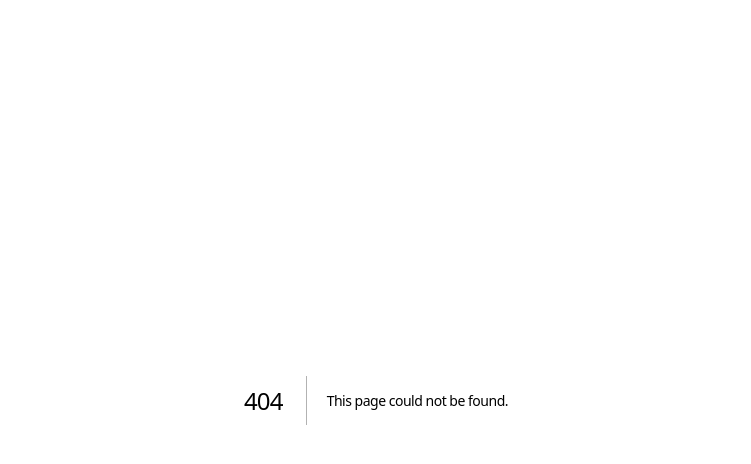
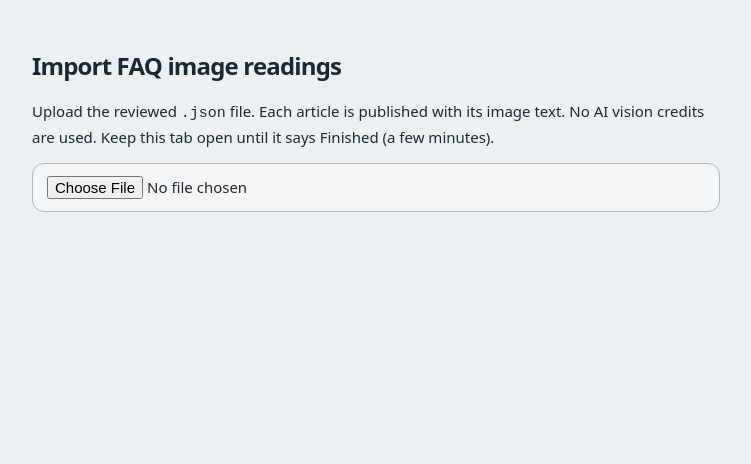
Before and after one commit to faiyaaaaaaz/FundedNext-Knowledge-Hub, a Next.js app: page /knowledge-import in a window 1280 px wide. Before the commit this address had no page. Shown: the top 464 px of the page, without its empty margins (264-1015 px from the left). Built offline with nearby package versions, Linux system fonts and the light colour scheme.

Commit message:
Add KnowledgeImport component for uploading image readings
This component allows users to upload a JSON file containing image readings for articles. It processes the file, imports the readings, and displays the results including any errors encountered during the import.

```diff
--- /dev/null
+++ b/pages/knowledge-import.js
@@ -0,0 +1,62 @@
+import { useState } from 'react';
+
+// Admin tool: upload a reviewed image-readings file. The readings are saved and
+// every listed article is indexed from them, with no AI vision calls. Sign in to
+// the app first (same browser), then open /knowledge-import.
+export default function KnowledgeImport() {
+  const [state, setState] = useState({ busy: false, lines: [], summary: null, error: '' });
+
+  const log = (line) => setState((current) => ({ ...current, lines: [...current.lines.slice(-12), line] }));
+
+  async function run(file) {
+    if (!file) return;
+    setState({ busy: true, lines: ['Reading the file…'], summary: null, error: '' });
+    try {
+      const session = localStorage.getItem('appSession') || '';
+      if (!session) throw new Error('Sign in to the app in this browser first, then reload this page.');
+      const parsed = JSON.parse(await file.text());
+      if (parsed.format !== 'fundednext-image-readings-v1' || !Array.isArray(parsed.articles)) throw new Error('This is not a FundedNext image-readings file.');
+      const headers = { 'Content-Type': 'application/json', 'x-app-session': session };
+      let payload = { format: parsed.format, articles: parsed.articles };
+      let indexed = 0, partial = 0, other = 0, rounds = 0, saved = 0;
+      const problems = [];
+      for (;;) {
+        rounds++;
+        const response = await fetch('/api/knowledge-import', { method: 'POST', headers, body: JSON.stringify(payload) });
+        const data = await response.json().catch(() => ({}));
+        if (!response.ok) throw new Error(data.error || `The import stopped (HTTP ${response.status}).`);
+        saved += data.stored || 0;
+        for (const item of data.results || []) {
+          if (item.status === 'indexed') indexed++;
+          else if (item.status === 'partial') { partial++; problems.push(`Article ${item.id}: images ${item.missingImages?.join(', ') || '?'} had no reading`); }
+          else { other++; problems.push(`Article ${item.id}: ${item.status}`); }
+        }
+        log(`Round ${rounds}: ${indexed} articles published, ${data.remaining?.length ?? 0} still to do…`);
+        if (data.done) break;
+        if (!data.processed) { await new Promise((resolve) => setTimeout(resolve, 8000)); }
+        if (rounds > 200) throw new Error('Stopped after 200 rounds. Run the import again to continue.');
+        payload = { articleIds: data.remaining };
+      }
+      setState((current) => ({ ...current, busy: false, summary: { indexed, partial, other, saved, problems } }));
+    } catch (error) {
+      setState((current) => ({ ...current, busy: false, error: String(error.message || error) }));
+    }
+  }
+
+  return (
+    <main style={{ maxWidth: 720, margin: '48px auto', padding: '0 16px', fontFamily: 'system-ui, sans-serif', lineHeight: 1.5 }}>
+      <h1 style={{ fontSize: 24 }}>Import FAQ image readings</h1>
+      <p>Upload the reviewed <code>.json</code> file. Each article is published with its image text. No AI vision credits are used. Keep this tab open until it says Finished (a few minutes).</p>
+      <input type="file" accept="application/json,.json" disabled={state.busy} onChange={(event) => run(event.target.files?.[0])} />
+      {state.lines.length > 0 && <pre style={{ background: 'rgba(127,127,127,.12)', padding: 12, borderRadius: 8, whiteSpace: 'pre-wrap' }}>{state.lines.join('\n')}</pre>}
+      {state.error && <p style={{ color: '#b00020', fontWeight: 600 }}>{state.error}</p>}
+      {state.summary && (
+        <div>
+          <h2 style={{ fontSize: 18 }}>Finished</h2>
+          <p>{state.summary.indexed} articles published, {state.summary.partial} partly covered, {state.summary.other} skipped. {state.summary.saved} image readings saved.</p>
+          {state.summary.problems.length > 0 && <pre style={{ whiteSpace: 'pre-wrap' }}>{state.summary.problems.slice(0, 40).join('\n')}</pre>}
+        </div>
+      )}
+    </main>
+  );
+}
```
